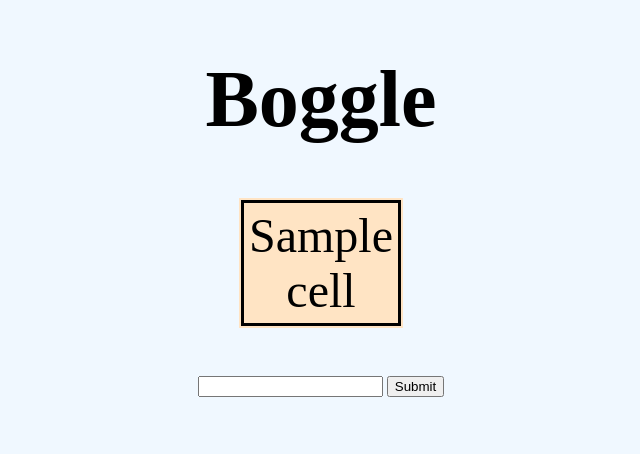
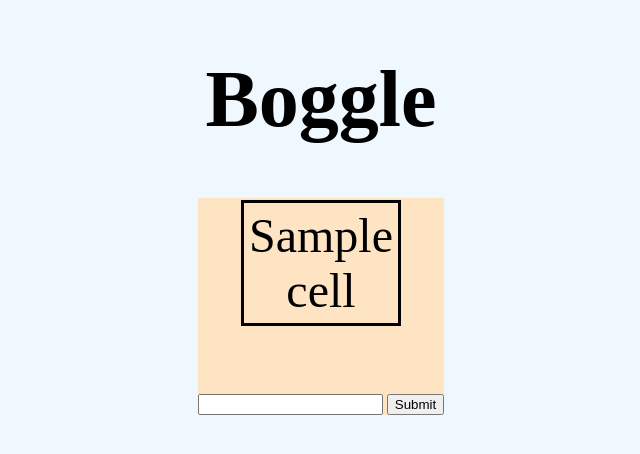
Before and after one commit to dalbiter/flask-boggle, a Flask app: template templates/home.html in a window 1280 px wide. Shown: the top 454 px of the page, without its empty margins (319-959 px from the left). Run offline with Flask 2, Linux system fonts and the light colour scheme; the template is opened without the code that fills it: most values are stand-ins (such as "Sample title", 1, 10 or a date in 2020); parts of the project's set-up code (start-up, migrations or seed data) failed here and were passed over; some libraries are stand-ins or nearby versions.

Commit message:
able to submit guesswith correct results

```diff
--- a/templates/home.html
+++ b/templates/home.html
@@ -25,16 +25,17 @@
                 {% endfor %}
             </tbody>
         </table>
-
-    </section>
+<br>
 
     <div class="form_container">
         <form method="GET" class="new-word">
-            <input name="word" class="'word">
+            <input name="word" class="word">
             <button>Submit</button>
         </form>
     </div>
     <p class="msg"></p>
+
+    </section>
 
     <script src="http://unpkg.com/jquery"></script>
     <script src="https://unpkg.com/axios@0.19.0/dist/axios.js"></script>
```
